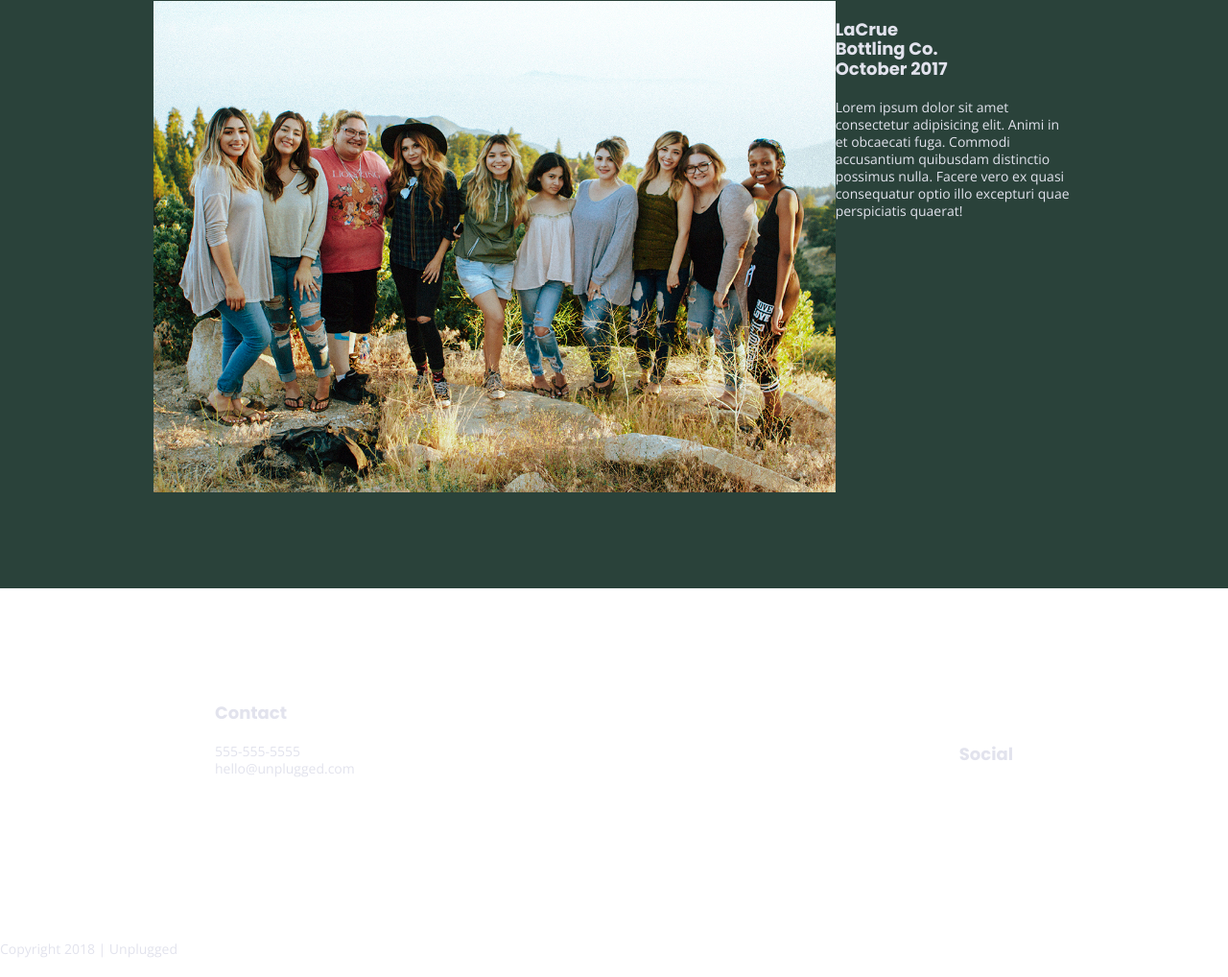
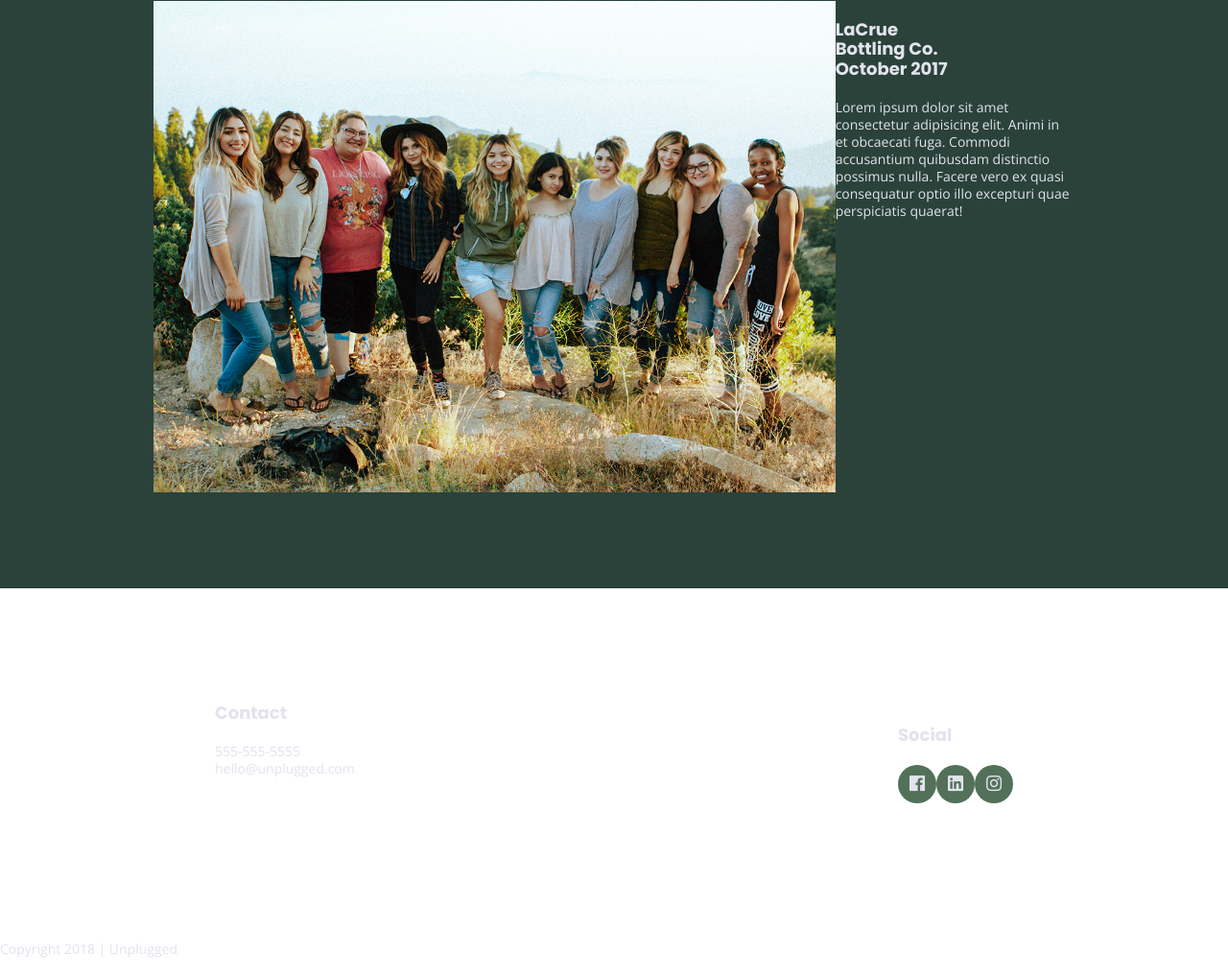
Before and after one commit to amy-lolou/Unplugged-website, a website built with Parcel: page index.html in a window 1280 px wide. Shown: the part 2383-3401 px from the top of the page at 96% size. Built offline with nearby package versions, Linux system fonts and the light colour scheme.

Commit message:
Social icons

```diff
--- a/css/main.css
+++ b/css/main.css
@@ -229,6 +229,20 @@ footer .social-icons p {
   display: flex;
   justify-content: center;
   align-items: center;
+}
+
+footer .social-icons p {
+  background-color: #527158;
+  border-radius: 50%;
+  width: 40px;
+  height: 40px;
+  display: flex;
+  justify-content: center;
+  align-items: center;
+}
+
+footer .social-icons p i {
+  font-size: 1.3125em;
 }
 
 footer .copyright {
--- a/index.html
+++ b/index.html
@@ -154,13 +154,19 @@
           <h4>Social</h4>
           <div class="social-icons">
             <p>
-              <a href="https://www.facebook.com/yoursite" target="_blank"></a>
+              <a href="https://www.facebook.com/yoursite" target="_blank">
+                <i class="fab fa-facebook"></i>
+              </a>
             </p>
             <p>
-              <a href="https://www.linkedin.com/yoursite" target="_blank"></a>
+              <a href="https://www.linkedin.com/yoursite" target="_blank">
+                <i class="fab fa-linkedin"></i>
+              </a>
             </p>
             <p>
-              <a href="https://www.instagram.com/yoursite" target="_blank"></a>
+              <a href="https://www.instagram.com/yoursite" target="_blank">
+                <i class="fab fa-instagram"></i>
+              </a>
             </p>
           </div>
         </div>
```
Also changed, not shown: about/index.html (+9 -3 lines), faq/index.html (+9 -3 lines).
